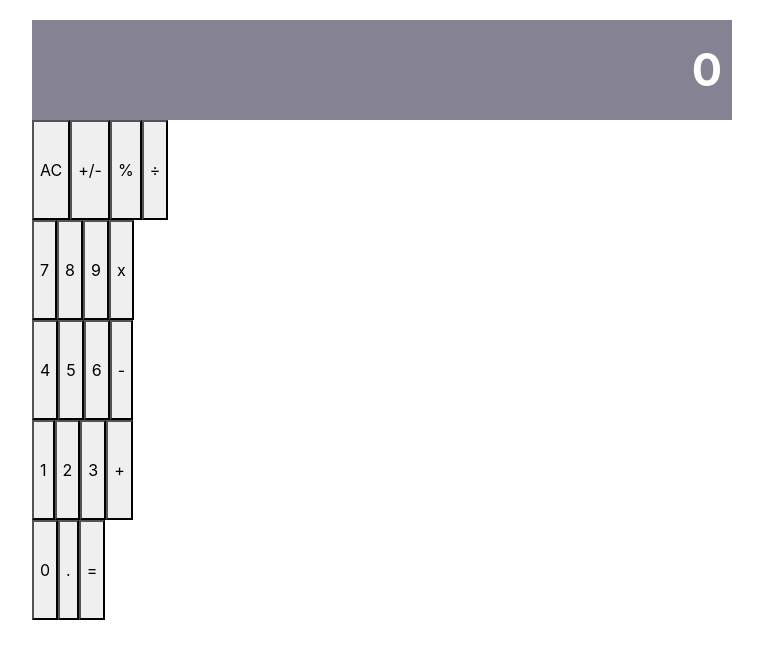
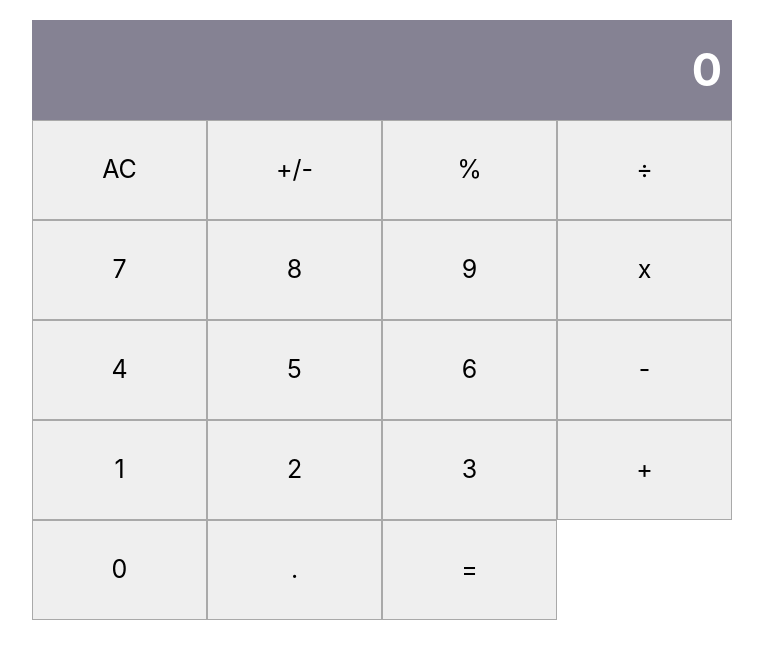
Before and after one commit to somoye123/React-Calculator, a React (Create React App) app: page / in a window 1280 px wide. Shown: the top 658 px of the page, without its empty margins (258-1021 px from the left). Built offline with nearby package versions, Linux system fonts and the light colour scheme.

Commit message:
update button component return jsx

```diff
--- a/src/components/Button.js
+++ b/src/components/Button.js
@@ -3,7 +3,7 @@ import PropTypes from 'prop-types';
 
 export default function Button({ buttonName,color,wide }) {
   return (
-    <button type="button">
+    <button type="button" className={`${color ? 'gray' : 'orange'} button text-center text-black ${wide && 'button1'}`}>
       {buttonName}
     </button>
   );
```
